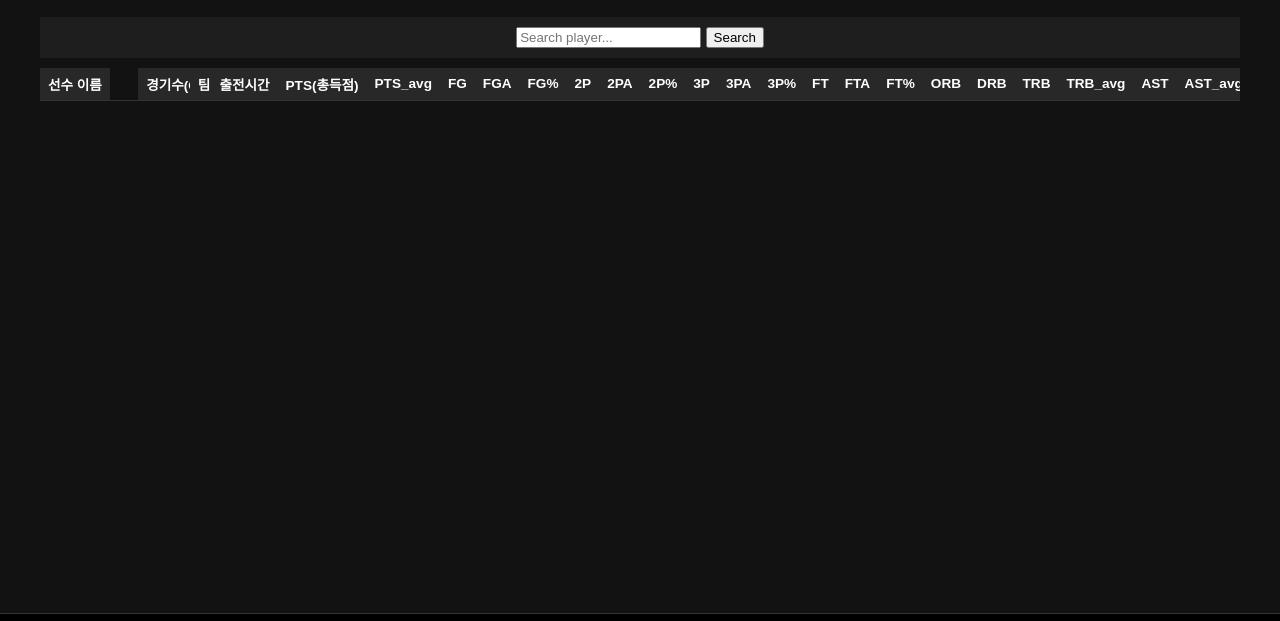
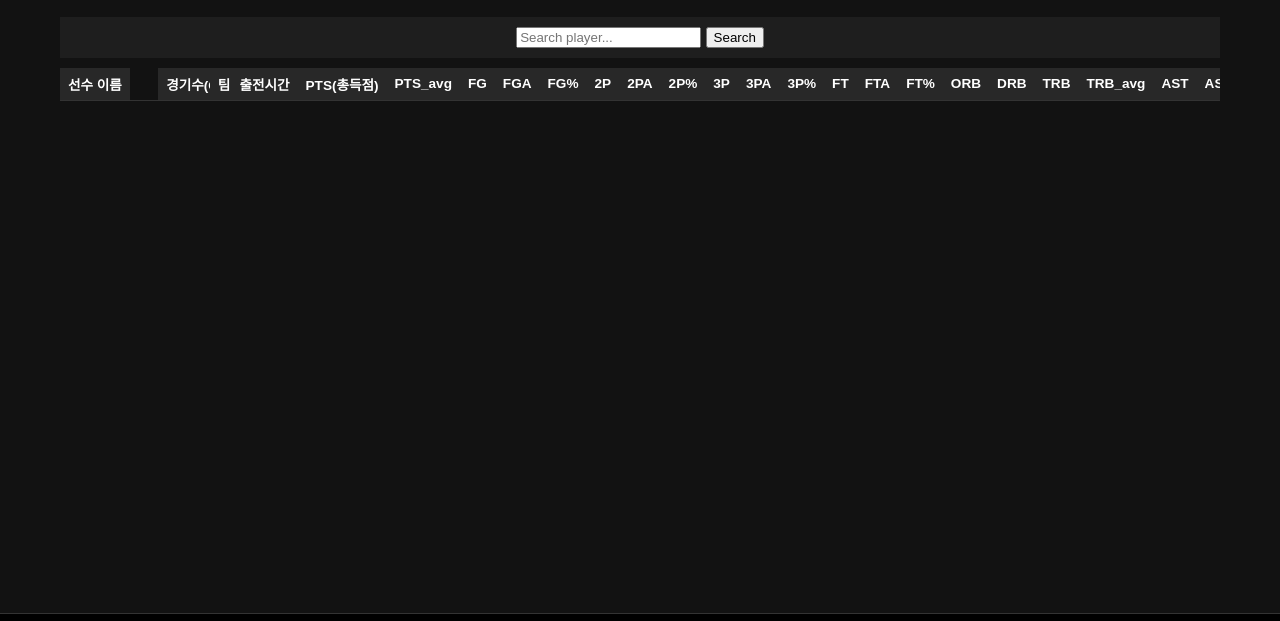
Before and after one commit to dookie777/KBL-Player-Performance-Analyzer, a plain HTML site: page index.html in a window 1280 px wide. Shown: the part 71-692 px from the top of the page. Drawn offline with Linux system fonts and the light colour scheme; no server answers.

Commit message:
Update index.html

```diff
--- a/index.html
+++ b/index.html
@@ -5,32 +5,68 @@
 <title>Basketball Stats Analyzer</title>
 <style>
 body {
-  background: #121212; color: #FFF;
-  font-family: Arial, sans-serif; margin:0; padding:0; overflow:hidden;
+  background: #121212;
+  color: #FFF;
+  font-family: Arial, sans-serif;
+  margin: 0;
+  padding: 0;
+  overflow: hidden;
 }
+
 .container {
-  display:flex; flex-direction:column; height:100vh; max-width:1200px; margin:auto; padding:20px;
+  display: flex;
+  flex-direction: column;
+  height: 100vh;
+  max-width: 1200px;
+  margin: auto;
+  padding: 20px;
+  box-sizing: border-box;
 }
-h2, .input-box, .footer { text-align:center; }
-h2 { color:#FFA500; }
-.input-box { padding:10px 0; background:#1e1e1e; }
+
+h2, .input-box, .footer {
+  text-align: center;
+}
+
+h2 {
+  color: #FFA500;
+}
+
+.input-box {
+  padding: 10px 0;
+  background: #1e1e1e;
+}
+
 .scroll-container {
   flex: 1;
   overflow: auto;
   margin: 10px 0;
-  padding-bottom: 60px; /* footer 높이만큼 여유 공간 추가 */
-  max-width: 100%;
+  padding-bottom: 80px; /* footer와 겹치지 않게 여유공간 추가 */
 }
+
 table {
-  border-collapse:collapse; white-space:nowrap; min-width:1500px;
+  border-collapse: collapse;
+  white-space: nowrap;
+  width: auto;
+  min-width: 1500px; /* 좌우 스크롤 활성화 보장 */
 }
+
 th, td {
-  padding:6px 8px; border-bottom:1px solid #333; font-size:0.85rem;
-  background:#181818; color:#FFF; text-align:center;
+  padding: 6px 8px;
+  border-bottom: 1px solid #333;
+  font-size: 0.85rem;
+  background: #181818;
+  color: #FFF;
+  text-align: center;
 }
+
 th {
-  background:#282828; position:sticky; top:0; cursor:pointer; z-index:10;
+  background: #282828;
+  position: sticky;
+  top: 0;
+  cursor: pointer;
+  z-index: 10;
 }
+
 th:nth-child(1), td:nth-child(1),
 th:nth-child(2), td:nth-child(2) {
   position: sticky;
@@ -40,11 +76,21 @@ th:nth-child(2), td:nth-child(2) {
 }
 
 th:nth-child(2), td:nth-child(2) {
-  left: 150px;
+  left: 150px; /* 첫 번째 열 너비에 맞춰 두 번째 열 고정 위치 */
 }
 
-.valid {color:#55FF55;} .warning {color:#FF5555;}
-.highlight {border-bottom:3px solid #FFA500 !important;}
+.valid {
+  color: #55FF55;
+}
+
+.warning {
+  color: #FF5555;
+}
+
+.highlight {
+  border-bottom: 3px solid #FFA500 !important;
+}
+
 .footer {
   padding: 10px 0;
   border-top: 1px solid #333;
@@ -60,12 +106,29 @@ th:nth-child(2), td:nth-child(2) {
   justify-content: center;
   align-items: center;
   z-index: 1000;
-  pointer-events: none; /* footer 클릭 무시로 데이터 클릭 방해 방지 */
+  pointer-events: none;
 }
-.footer img { width:100px; height:auto; margin-bottom:5px; }
-.scroll-container::-webkit-scrollbar { height:8px; width:8px; }
-.scroll-container::-webkit-scrollbar-track { background:#282828; }
-.scroll-container::-webkit-scrollbar-thumb { background:#FFA500; border-radius:10px; }
+
+.footer img {
+  width: 100px;
+  height: auto;
+  margin-bottom: 5px;
+}
+
+/* 스크롤바 스타일 추가 */
+.scroll-container::-webkit-scrollbar {
+  height: 8px;
+  width: 8px;
+}
+
+.scroll-container::-webkit-scrollbar-track {
+  background: #282828;
+}
+
+.scroll-container::-webkit-scrollbar-thumb {
+  background-color: #FFA500;
+  border-radius: 10px;
+}
 </style>
 </head>
 <body>
```
